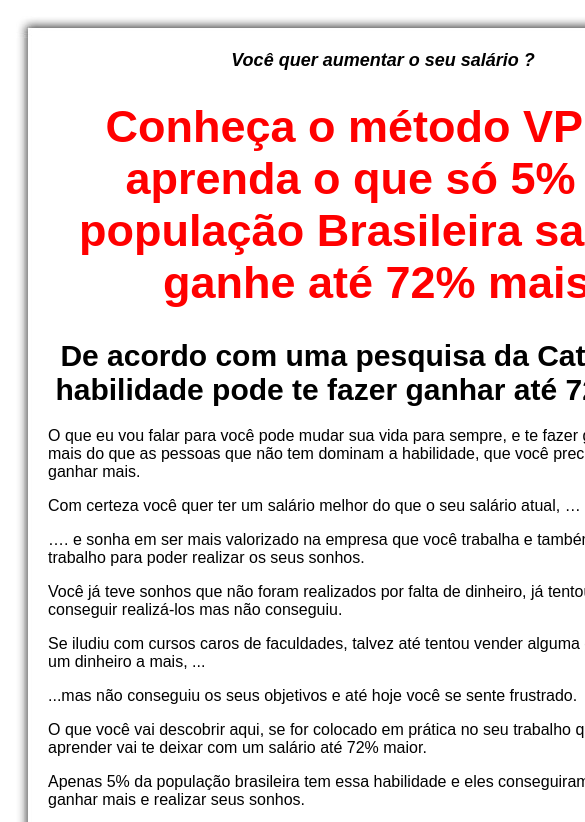
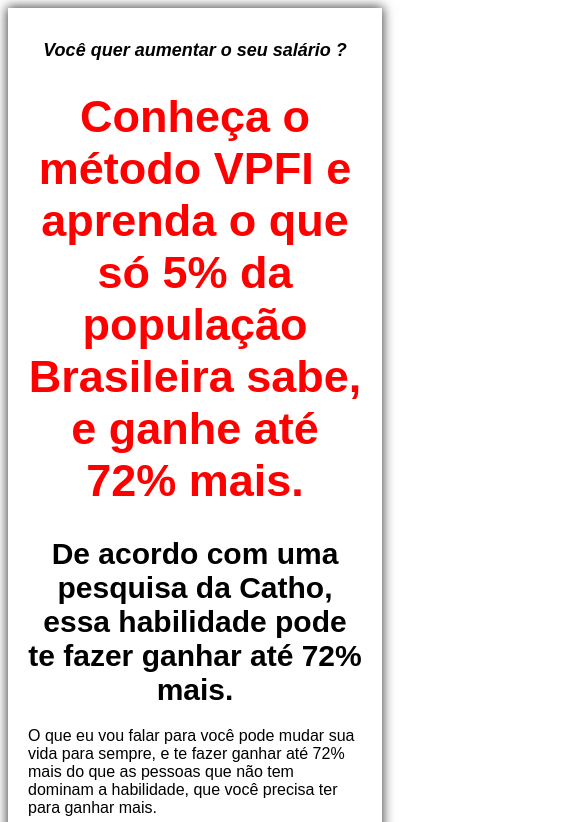
Before and after one commit to KaiqueRobert/VPFI, a plain HTML site: page salespage_1.html in a window 390 px wide. Shown: the top 822 px of the page, 585 px wide, since content can reach past the window. Drawn offline with nearby package versions, Linux system fonts and the light colour scheme; a web font is replaced by a local one.

Commit message:
Add files via upload
Design Responsivo

```diff
--- a/style.css
+++ b/style.css
@@ -8,52 +8,29 @@
     margin: auto;
     padding: 0px;
     width: 750px;
-  background-image: url(images/background750x1.jpg);
-  background-position: left top;
-  background-repeat: repeat-y;
+    box-sizing: border-box;
+    padding: 20px;
+    box-shadow: 0px 0px 11px 1px rgba(0,0,0,0.75);
+    -webkit-box-shadow: 0px 0px 11px 1px rgba(0,0,0,0.75);
+    -moz-box-shadow: 0px 0px 11px 1px rgba(0,0,0,0.75);
 }
-#header {
-  background-image: url(images/header750x31.jpg);
-  background-repeat: no-repeat;
-  width: 750px;
-  height: 30px;
-}
-#body {
-  padding-left: 40px;
-  padding-right: 40px;
 
-}
-#footer {
-  background-image: url(images/footer750x30.jpg);
-  background-repeat: no-repeat;
-  background-position: left bottom;
-  width: 750px;
-  height: 30px;
-  text-align: right;
-  font-weight: lighter;
-  font-style: normal;
-
-  font-size: 8px;
-  color: silver;
-  text-decoration: none;
-}
 #prehead {
-
     font-style: italic;
     font-weight: bold;
     font-size: 18px;
     text-align: left;
     color: black;
 }
+
 #headline {
-
     color: red;
     font-size: 45px;
     font-weight: bolder;
     text-align: center;
 }
+
 #subhead {
-
     font-size: 30px;
     text-align: center;
     color: black;
@@ -108,3 +85,27 @@ img{
 #accordion2 > p{
     font-weight: bold;
 }
+
+@media (max-width: 830px) {
+    #salesletter {
+        width: 550px;
+    }
+}
+
+@media (max-width: 830px) {
+    #salesletter {
+        width: 550px;
+    }
+}
+
+@media (max-width: 630px) {
+    #salesletter {
+        width: 450px;
+    }
+}
+
+@media (max-width: 630px) {
+    #salesletter {
+        width: 100%;
+    }
+}
```
Also changed, not shown: index.html (+2 -6 lines). Lines whose indentation alone changed are shown as unchanged.
